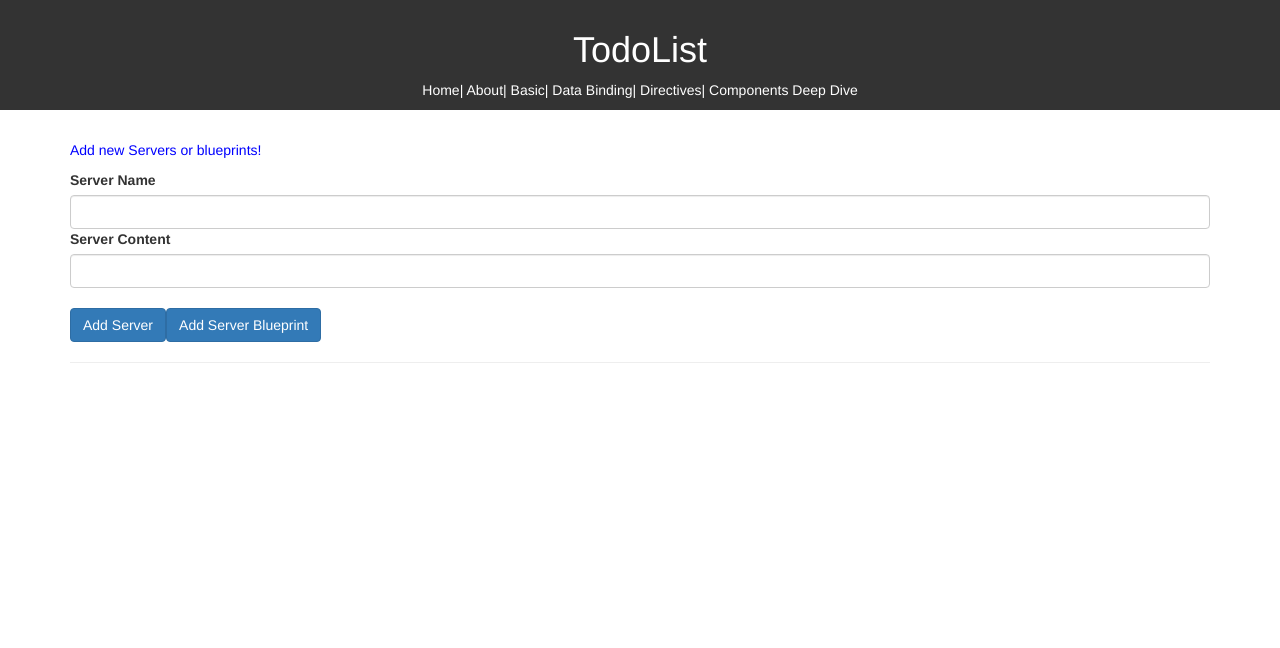
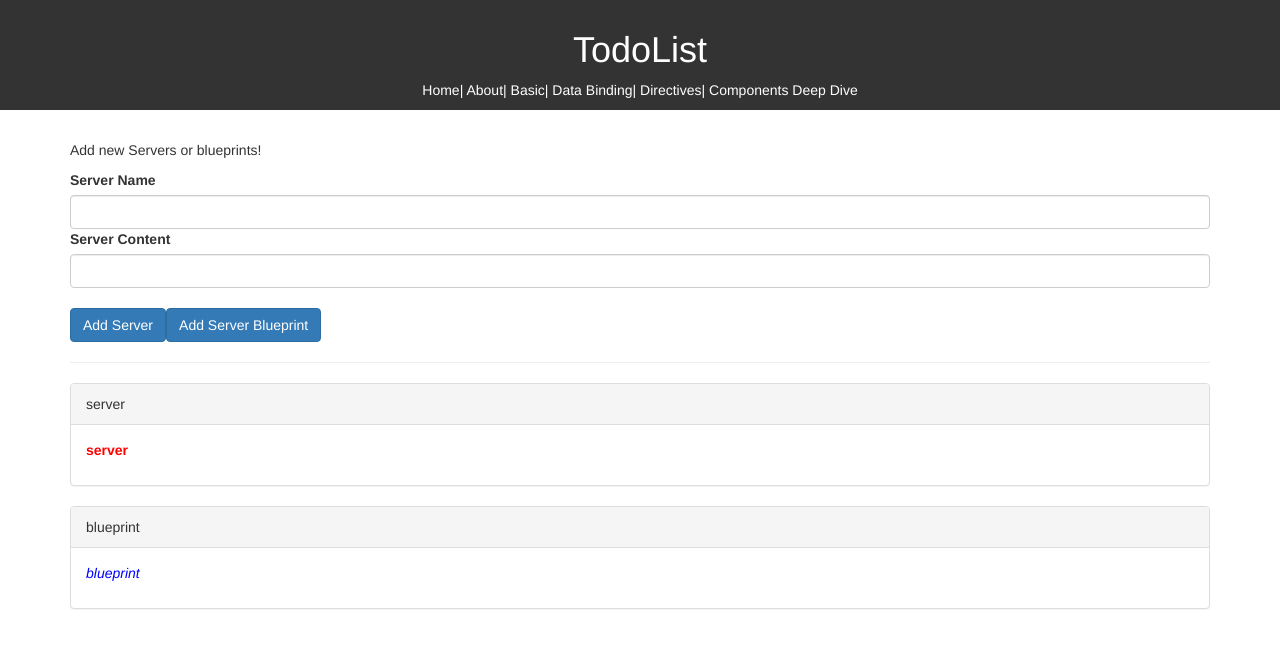
Before and after one commit to shiva508/studet-pool-plan-ui, an Angular app: page /componentsdeepdive in a window 1280 px wide. Shown: the top 648 px of the page. Built offline with nearby package versions, Linux system fonts and the light colour scheme.

Commit message:
@Input @Outputbindig data between coponents

```diff
--- a/src/app/components/practice/component-deep-dive/cockpit/cockpit.component.html
+++ b/src/app/components/practice/component-deep-dive/cockpit/cockpit.component.html
@@ -1 +1,10 @@
-<p>cockpit works!</p>
+<div class="col-xs-12">
+  <p>Add new Servers or blueprints!</p>
+  <label>Server Name</label>
+  <input type="text" class="form-control" [(ngModel)]="newServerName">
+  <label>Server Content</label>
+  <input type="text" class="form-control" [(ngModel)]="newServerContent">
+  <br>
+  <button class="btn btn-primary" (click)="onAddServer()">Add Server</button>
+  <button class="btn btn-primary" (click)="onAddBlueprint()">Add Server Blueprint</button>
+</div>
--- a/src/app/components/practice/component-deep-dive/cockpit/cockpit.component.ts
+++ b/src/app/components/practice/component-deep-dive/cockpit/cockpit.component.ts
@@ -1,15 +1,37 @@
-import { Component, OnInit } from '@angular/core';
+import { Component, EventEmitter, OnInit, Output, ViewEncapsulation } from '@angular/core';
 
 @Component({
   selector: 'app-cockpit',
   templateUrl: './cockpit.component.html',
-  styleUrls: ['./cockpit.component.css']
+  styleUrls: ['./cockpit.component.css'],
+  encapsulation:ViewEncapsulation.None
 })
 export class CockpitComponent implements OnInit {
-
+  @Output() serverCreated = new EventEmitter<{ serverName: string, serverContent: string }>();
+  @Output('bpCreated') blueprintCreated = new EventEmitter<{ bluePrintName: string, bluePrintContent: string }>();
+  newServerName = '';
+  newServerContent = '';
   constructor() { }
 
   ngOnInit(): void {
   }
 
+  onAddServer() {
+    this.serverCreated.emit(
+      {
+        serverName: this.newServerName,
+        serverContent: this.newServerContent
+      })
+    // this.serverElements.push(new SeverModel('server', this.newServerName, this.newServerName));
+  }
+
+  onAddBlueprint() {
+    this.blueprintCreated.emit(
+      {
+        bluePrintName: this.newServerName,
+        bluePrintContent: this.newServerContent
+      })
+    // this.serverElements.push(new SeverModel('blueprint', this.newServerName, this.newServerName));
+  }
+
 }
--- a/src/app/components/practice/component-deep-dive/component-deep-dive.component.html
+++ b/src/app/components/practice/component-deep-dive/component-deep-dive.component.html
@@ -1,28 +1,11 @@
 <div class="container">
   <div class="row">
-    <div class="col-xs-12">
-      <p>Add new Servers or blueprints!</p>
-      <label>Server Name</label>
-      <input type="text" class="form-control" [(ngModel)]="newServerName">
-      <label>Server Content</label>
-      <input type="text" class="form-control" [(ngModel)]="newServerContent">
-      <br>
-      <button class="btn btn-primary" (click)="onAddServer()">Add Server</button>
-      <button class="btn btn-primary" (click)="onAddBlueprint()">Add Server Blueprint</button>
-    </div>
+    <app-cockpit (serverCreated)="onServerAdded($event)"
+                 (bpCreated)="onBlueprintAdded($event)"></app-cockpit>
   </div>
   <hr>
   <div class="row">
-    <div class="col-xs-12">
-      <div class="panel panel-default" *ngFor="let element of serverElements">
-        <div class="panel-heading">{{ element.name }}</div>
-        <div class="panel-body">
-          <p>
-            <strong *ngIf="element.type === 'server'" style="color: red">{{ element.content }}</strong>
-            <em *ngIf="element.type === 'blueprint'">{{ element.content }}</em>
-          </p>
-        </div>
-      </div>
-    </div>
+    <app-server-element *ngFor="let serverElement of serverElements" [severModel]="serverElement">
+      </app-server-element>
   </div>
 </div>
--- a/src/app/components/practice/component-deep-dive/component-deep-dive.component.ts
+++ b/src/app/components/practice/component-deep-dive/component-deep-dive.component.ts
@@ -8,21 +8,20 @@ import { SeverModel } from '../server.model';
 })
 export class ComponentDeepDiveComponent implements OnInit {
 
+  serverElements: SeverModel[] = [new SeverModel('server', 'server', 'server'), new SeverModel('blueprint', 'blueprint', 'blueprint')];
+
+
   constructor() { }
 
   ngOnInit(): void {
   }
 
-  serverElements: SeverModel[] = [];
-  newServerName = '';
-  newServerContent = '';
-
-  onAddServer() {
-    this.serverElements.push(new SeverModel('server',this.newServerName,this.newServerName));
+  onServerAdded(serverData: {serverName:string,serverContent:string}) {
+    this.serverElements.push(new SeverModel('server', serverData.serverName, serverData.serverContent));
   }
 
-  onAddBlueprint() {
-    this.serverElements.push(new SeverModel('blueprint', this.newServerName, this.newServerName));
+  onBlueprintAdded(bluePrintData:{bluePrintName:string,bluePrintContent:string}) {
+    this.serverElements.push(new SeverModel('blueprint', bluePrintData.bluePrintName, bluePrintData.bluePrintContent));
   }
 
 }
--- a/src/app/components/practice/component-deep-dive/server-element/server-element.component.css
+++ b/src/app/components/practice/component-deep-dive/server-element/server-element.component.css
@@ -0,0 +1,3 @@
+p {
+  color: blue;
+}
--- a/src/app/components/practice/component-deep-dive/server-element/server-element.component.html
+++ b/src/app/components/practice/component-deep-dive/server-element/server-element.component.html
@@ -1 +1,11 @@
-<p>server-element works!</p>
+<div class="col-xs-12">
+  <div class="panel panel-default">
+    <div class="panel-heading">{{ element.name }}</div>
+    <div class="panel-body">
+      <p>
+        <strong *ngIf="element.type === 'server'" style="color: red">{{ element.content }}</strong>
+        <em *ngIf="element.type === 'blueprint'">{{ element.content }}</em>
+      </p>
+    </div>
+  </div>
+</div>
--- a/src/app/components/practice/component-deep-dive/server-element/server-element.component.ts
+++ b/src/app/components/practice/component-deep-dive/server-element/server-element.component.ts
@@ -1,5 +1,5 @@
-import { Component, OnInit } from '@angular/core';
-
+import { Component, Input, OnInit } from '@angular/core';
+import { SeverModel } from '../../server.model';
 @Component({
   selector: 'app-server-element',
   templateUrl: './server-element.component.html',
@@ -7,6 +7,8 @@ import { Component, OnInit } from '@angular/core';
 })
 export class ServerElementComponent implements OnInit {
 
+  @Input('severModel') element: SeverModel = new SeverModel('', '', '');
+
   constructor() { }
 
   ngOnInit(): void {
```
Also changed, not shown: src/app/components/practice/component-deep-dive/component-deep-dive.component.css (line endings or trailing spaces).
